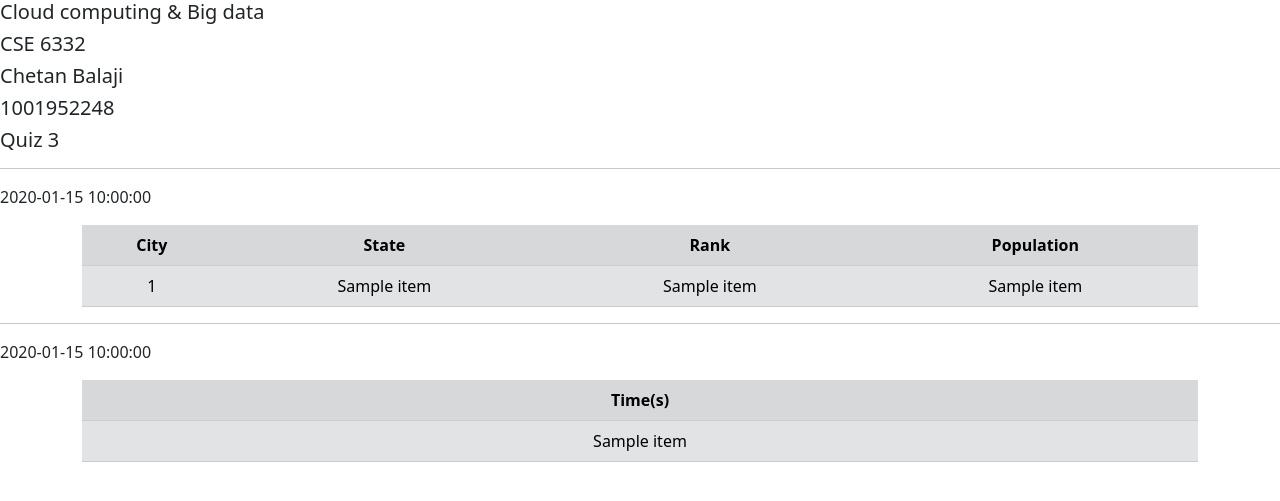
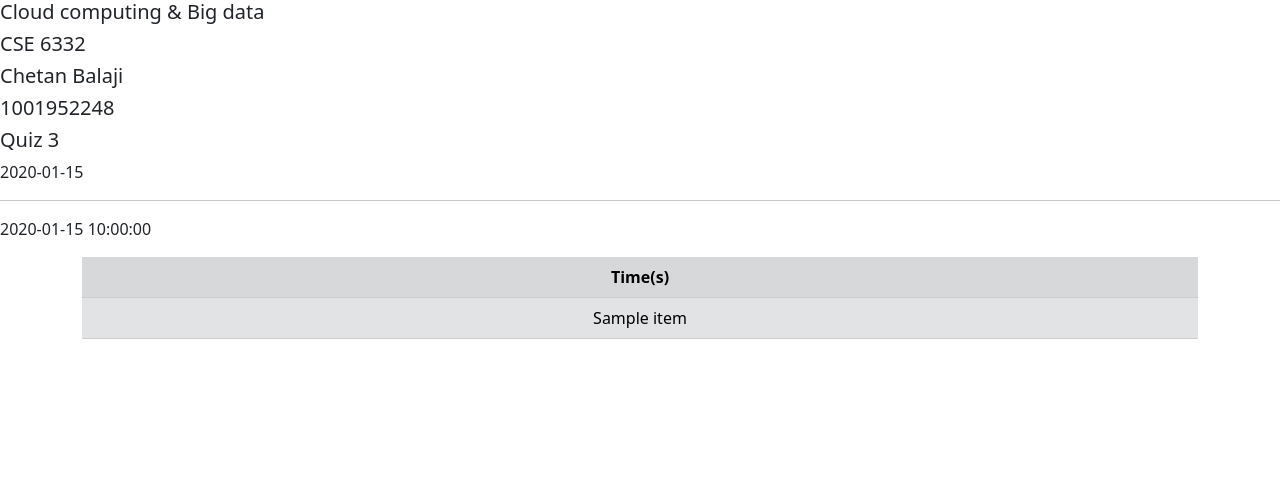
Before and after one commit to chetanbalaji98/adbassignment3, a Flask app: template templates/question11CBD.html in a window 1280 px wide. Shown: the top 501 px of the page. Run offline with Flask 2, Linux system fonts and the light colour scheme; the template is opened without the code that fills it: most values are stand-ins (such as "Sample title", 1, 10 or a date in 2020).

Commit message:
almostfinal

```diff
--- a/app.py
+++ b/app.py
@@ -54,29 +54,6 @@ def question10CBD():
 
 @app.route('/question11CBD', methods=['GET', 'POST'])
 def question11CBD():
-    list1=[]
-    state=str(request.form.get("state"))
-    startrank = str(request.form.get("startrank"))
-    endrank = str(request.form.get("endrank"))
-    t=int(request.form.get("T"))
-    starttime=timer()
-    for i in range(0,t):
-        starttime_a = timer()
-        q1query = "select City,State,Rank,Population from dbo.data3 where Rank >= {} and Rank < {} and State ='{}' ".format(startrank,endrank,state)
-        crsr.execute(q1query)
-        result = crsr.fetchall()
-        endtime=timer()
-        time_elapsed_foriteration="%.1f ms" % (1000 * (endtime - starttime_a))
-        list1.append(time_elapsed_foriteration)
-
-
-    totaltime= "%.1f ms" % (1000 * (timer() - starttime))
-
-    return render_template('question11CBD.html',totaltime=totaltime,list1=list1,list2=result,time_elapsed=totaltime)
-
-
-@app.route('/question12CBD', methods=['GET', 'POST'])
-def question12CBD():
     state=str(request.form.get("state"))
     startrank = str(request.form.get("startrank"))
     endrank = str(request.form.get("endrank"))
@@ -106,7 +83,31 @@ def question12CBD():
         time_elapsed = "%.1f ms" % (1000 * (timer() - starttime))
         list1.append(time_elapsed)
         print(list1)
-    return render_template('question12CBD.html', randomquerytimeredis = time_elapsed,list1=list1)
+    return render_template('question11CBD.html', randomquerytimeredis = time_elapsed,list1=list1)
+
+
+@app.route('/question12CBD', methods=['GET', 'POST'])
+def question12CBD():
+    if request.method == 'POST':
+        t=int(request.form.get("T"))
+        hashvalue = "ChetanBalajiQuiz3"
+        redis_key = "{}".format(hashvalue)
+        list2=[]
+        starttime=timer()
+        for data in range(0,t):
+            starttime_a = timer()
+            if r.get(redis_key):
+                print("Caching from redis")
+                endtime=timer()
+                time_elapsed_foriteration="%.1f ms" % (1000 * (endtime - starttime_a))
+                print(time_elapsed_foriteration)
+                list2.append(time_elapsed_foriteration)
+                data=pickle.loads(r.get(redis_key))
+
+        time_elapsed = "%.1f ms" % (1000 * (timer() - starttime))
+        list2.append(time_elapsed)
+        print(list2)
+    return render_template('question12CBD.html', randomquerytimeredis = time_elapsed,list2=list2)
 
 
 
--- a/templates/question11CBD.html
+++ b/templates/question11CBD.html
@@ -6,31 +6,7 @@
 
 {% block body %}
 
-<hr>
-<div>{{time_elapsed}}</div>
-<div class="container">
-<table class="table">
-    <tbody>
-        <table class="table table-secondary table-striped text-center table-hover">
-            <tr>
-                <th >City</th>
-                <th >State</th>
-                <th >Rank</th>
-                <th >Population</th>
-            </tr>
-        {% for item in list2 %}
-        <tr>
-            <td>{{item[0]}}</td>
-            <td>{{item[1]}}</td>
-            <td>{{item[2]}}</td>
-            <td>{{item[3]}}</td>
-        </tr>
-        {% endfor %}
-        </table>
-    </tbody>
-   </table>
-</div>
-
+<div>{{randomquerytimeredis}}</div>
 <hr>
 <div>{{time_elapsed}}</div>
 <div class="container">
--- a/templates/question12CBD.html
+++ b/templates/question12CBD.html
@@ -8,7 +8,7 @@
 
 
 <hr>
-<div>{{time_elapsed}}</div>
+<div>{{randomquerytimeredis}}</div>
 <div class="container">
 <table class="table">
     <tbody>
@@ -17,7 +17,7 @@
                 <th >Time(s)</th>
 
             </tr>
-        {% for item in list1 %}
+        {% for item in list2 %}
         <tr>
             <td>{{item}}</td>
 
```
